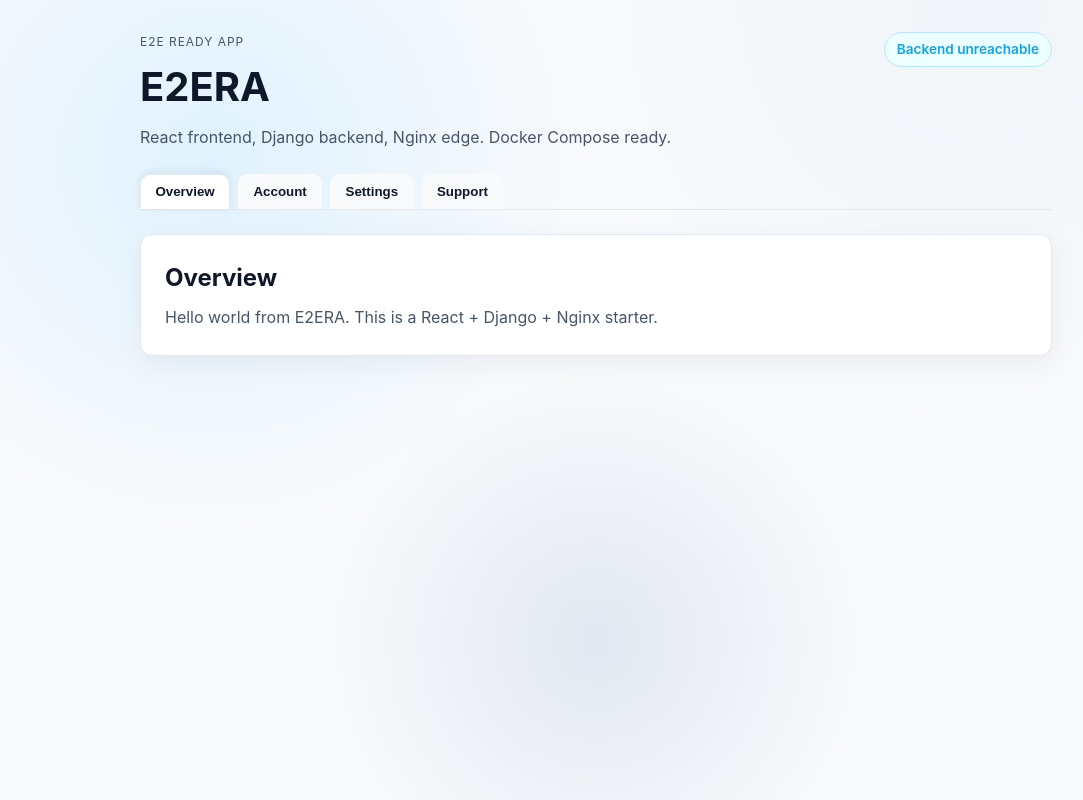
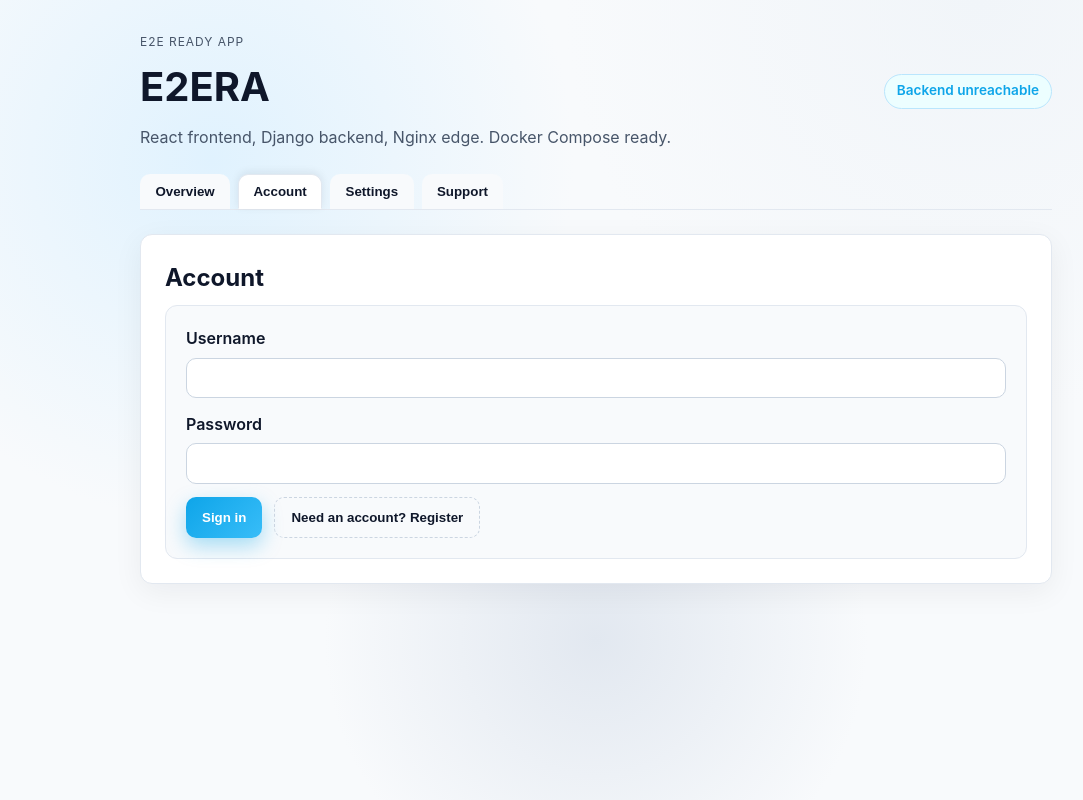
Before and after one commit to syendapally/e2era, a React app in the folder frontend/: page / in a window 1280 px wide. Shown: the whole page, without its empty margins (44-1127 px from the left). Built offline with nearby package versions, Linux system fonts and the light colour scheme; no server answers; the HTML template or start-up script is replaced by a standard one.

Commit message:
front end changes

```diff
--- a/frontend/src/App.css
+++ b/frontend/src/App.css
@@ -94,3 +94,135 @@
   margin: 0;
   color: #475569;
 }
+
+.card-box {
+  display: flex;
+  flex-direction: column;
+  gap: 0.85rem;
+  padding: 1.25rem;
+  border: 1px solid #e2e8f0;
+  border-radius: 12px;
+  background: #f8fafc;
+}
+
+.field {
+  display: flex;
+  flex-direction: column;
+  gap: 0.35rem;
+}
+
+.field label {
+  font-weight: 600;
+  color: #0f172a;
+}
+
+.field input {
+  padding: 0.65rem 0.75rem;
+  border: 1px solid #cbd5e1;
+  border-radius: 10px;
+  font-size: 1rem;
+  transition: border-color 0.15s ease, box-shadow 0.15s ease;
+}
+
+.field input:focus {
+  border-color: #0ea5e9;
+  outline: none;
+  box-shadow: 0 0 0 3px rgba(14, 165, 233, 0.2);
+}
+
+.btn {
+  border: none;
+  border-radius: 10px;
+  padding: 0.75rem 1rem;
+  font-weight: 700;
+  cursor: pointer;
+  transition: transform 0.05s ease, box-shadow 0.1s ease;
+}
+
+.btn:disabled {
+  opacity: 0.6;
+  cursor: not-allowed;
+}
+
+.btn.primary {
+  background: linear-gradient(135deg, #0ea5e9, #38bdf8);
+  color: #fff;
+  box-shadow: 0 8px 20px rgba(14, 165, 233, 0.35);
+}
+
+.btn.primary:hover:not(:disabled) {
+  transform: translateY(-1px);
+  box-shadow: 0 10px 24px rgba(14, 165, 233, 0.4);
+}
+
+.btn.secondary {
+  background: #fff;
+  color: #0f172a;
+  border: 1px solid #e2e8f0;
+}
+
+.user-row {
+  display: flex;
+  align-items: center;
+  justify-content: space-between;
+  gap: 1rem;
+}
+
+.user-name {
+  font-weight: 700;
+  color: #0f172a;
+}
+
+.muted {
+  color: #64748b;
+  margin: 0;
+}
+
+.error {
+  color: #b91c1c;
+  background: #fef2f2;
+  border: 1px solid #fecdd3;
+  padding: 0.75rem;
+  border-radius: 10px;
+}
+
+.actions-row {
+  display: flex;
+  gap: 0.75rem;
+  flex-wrap: wrap;
+}
+
+.btn.tertiary {
+  background: transparent;
+  color: #0f172a;
+  border: 1px dashed #cbd5e1;
+}
+
+.hero-right {
+  display: flex;
+  align-items: center;
+  gap: 0.5rem;
+}
+
+.user-chip {
+  display: inline-flex;
+  align-items: center;
+  gap: 0.5rem;
+  padding: 0.5rem 0.75rem;
+  background: #ecfeff;
+  border: 1px solid #bae6fd;
+  border-radius: 999px;
+}
+
+.user-chip .dot {
+  width: 10px;
+  height: 10px;
+  background: #10b981;
+  border-radius: 50%;
+}
+
+.user-chip-text {
+  display: flex;
+  flex-direction: column;
+  gap: 0.1rem;
+}
--- a/frontend/src/App.jsx
+++ b/frontend/src/App.jsx
@@ -10,7 +10,7 @@
   {
     id: 'account',
     label: 'Account',
-    body: 'Account is a placeholder for future auth flows.',
+    body: 'Sign in or create an account to see your session info.',
   },
   {
     id: 'settings',
@@ -25,8 +25,14 @@
 ]
 
 function App() {
-  const [activeTab, setActiveTab] = useState('overview')
+  const [activeTab, setActiveTab] = useState('account')
   const [apiMessage, setApiMessage] = useState('Checking backend...')
+  const [user, setUser] = useState(null)
+  const [authError, setAuthError] = useState('')
+  const [authLoading, setAuthLoading] = useState(false)
+  const [formState, setFormState] = useState({ username: '', password: '' })
+  const [mode, setMode] = useState('login')
+  const [email, setEmail] = useState('')
   const currentTab = useMemo(
     () => tabs.find((tab) => tab.id === activeTab) ?? tabs[0],
     [activeTab],
@@ -43,6 +49,193 @@
       })
   }, [])
 
+  useEffect(() => {
+    fetch('/api/auth/me/', { credentials: 'include' })
+      .then((res) => {
+        if (!res.ok) throw new Error('not authed')
+        return res.json()
+      })
+      .then((data) => {
+        setUser(data.user)
+      })
+      .catch(() => {
+        setUser(null)
+      })
+  }, [])
+
+  const handleInput = (e) => {
+    setFormState((prev) => ({ ...prev, [e.target.name]: e.target.value }))
+  }
+
+  const login = (e) => {
+    e.preventDefault()
+    setAuthError('')
+    setAuthLoading(true)
+    const body = new URLSearchParams({
+      username: formState.username,
+      password: formState.password,
+    })
+    fetch('/api/auth/login/', {
+      method: 'POST',
+      credentials: 'include',
+      headers: { 'Content-Type': 'application/x-www-form-urlencoded' },
+      body,
+    })
+      .then(async (res) => {
+        const data = await res.json().catch(() => ({}))
+        if (!res.ok) {
+          throw new Error(data?.error || 'Login failed')
+        }
+        setUser(data.user)
+        setFormState({ username: '', password: '' })
+      })
+      .catch((err) => setAuthError(err.message))
+      .finally(() => setAuthLoading(false))
+  }
+
+  const logout = () => {
+    setAuthLoading(true)
+    fetch('/api/auth/logout/', { method: 'POST', credentials: 'include' })
+      .then(() => {
+        setUser(null)
+      })
+      .finally(() => setAuthLoading(false))
+  }
+
+  const register = (e) => {
+    e.preventDefault()
+    setAuthError('')
+    setAuthLoading(true)
+    const body = new URLSearchParams({
+      username: formState.username,
+      password: formState.password,
+      email,
+    })
+    fetch('/api/auth/register/', {
+      method: 'POST',
+      credentials: 'include',
+      headers: { 'Content-Type': 'application/x-www-form-urlencoded' },
+      body,
+    })
+      .then(async (res) => {
+        const data = await res.json().catch(() => ({}))
+        if (!res.ok) {
+          throw new Error(data?.error || 'Registration failed')
+        }
+        setUser(data.user)
+        setFormState({ username: '', password: '' })
+        setEmail('')
+      })
+      .catch((err) => setAuthError(err.message))
+      .finally(() => setAuthLoading(false))
+  }
+
+  const renderPanel = () => {
+    if (currentTab.id === 'account') {
+      return (
+        <div className="panel">
+          <h2>Account</h2>
+          {user ? (
+            <div className="card-box">
+              <p className="muted">Signed in as</p>
+              <div className="user-row">
+                <div>
+                  <div className="user-name">{user.username}</div>
+                  {user.email ? <div className="muted">{user.email}</div> : null}
+                </div>
+                <button
+                  type="button"
+                  className="btn secondary"
+                  onClick={logout}
+                  disabled={authLoading}
+                >
+                  {authLoading ? 'Signing out...' : 'Sign out'}
+                </button>
+              </div>
+            </div>
+          ) : (
+            <form
+              className="card-box"
+              onSubmit={mode === 'login' ? login : register}
+            >
+              <div className="field">
+                <label htmlFor="username">Username</label>
+                <input
+                  id="username"
+                  name="username"
+                  autoComplete="username"
+                  value={formState.username}
+                  onChange={handleInput}
+                  required
+                />
+              </div>
+              {mode === 'register' ? (
+                <div className="field">
+                  <label htmlFor="email">Email (optional)</label>
+                  <input
+                    id="email"
+                    name="email"
+                    type="email"
+                    autoComplete="email"
+                    value={email}
+                    onChange={(e) => setEmail(e.target.value)}
+                  />
+                </div>
+              ) : null}
+              <div className="field">
+                <label htmlFor="password">Password</label>
+                <input
+                  id="password"
+                  name="password"
+                  type="password"
+                  autoComplete="current-password"
+                  value={formState.password}
+                  onChange={handleInput}
+                  required
+                />
+              </div>
+              {authError ? <div className="error">{authError}</div> : null}
+              <div className="actions-row">
+                <button
+                  type="submit"
+                  className="btn primary"
+                  disabled={authLoading}
+                >
+                  {authLoading
+                    ? mode === 'login'
+                      ? 'Signing in...'
+                      : 'Creating...'
+                    : mode === 'login'
+                      ? 'Sign in'
+                      : 'Create account'}
+                </button>
+                <button
+                  type="button"
+                  className="btn tertiary"
+                  onClick={() => {
+                    setMode((m) => (m === 'login' ? 'register' : 'login'))
+                    setAuthError('')
+                  }}
+                >
+                  {mode === 'login'
+                    ? 'Need an account? Register'
+                    : 'Have an account? Sign in'}
+                </button>
+              </div>
+            </form>
+          )}
+        </div>
+      )
+    }
+
+    return (
+      <section className="panel">
+        <h2>{currentTab.label}</h2>
+        <p>{currentTab.body}</p>
+      </section>
+    )
+  }
+
   return (
     <div className="page">
       <header className="hero">
@@ -53,7 +246,19 @@
             React frontend, Django backend, Nginx edge. Docker Compose ready.
           </p>
         </div>
-        <div className="badge">{apiMessage}</div>
+        <div className="hero-right">
+          {user ? (
+            <div className="user-chip">
+              <div className="dot" />
+              <div className="user-chip-text">
+                <div className="user-name">{user.username}</div>
+                {user.email ? <div className="muted">{user.email}</div> : null}
+              </div>
+            </div>
+          ) : (
+            <div className="badge">{apiMessage}</div>
+          )}
+        </div>
       </header>
 
       <nav className="tabs">
@@ -69,10 +274,7 @@
         ))}
       </nav>
 
-      <section className="panel">
-        <h2>{currentTab.label}</h2>
-        <p>{currentTab.body}</p>
-      </section>
+      {renderPanel()}
     </div>
   )
 }
```
Also changed, not shown: 2 other files (tests, documents, lock files or other folders).
